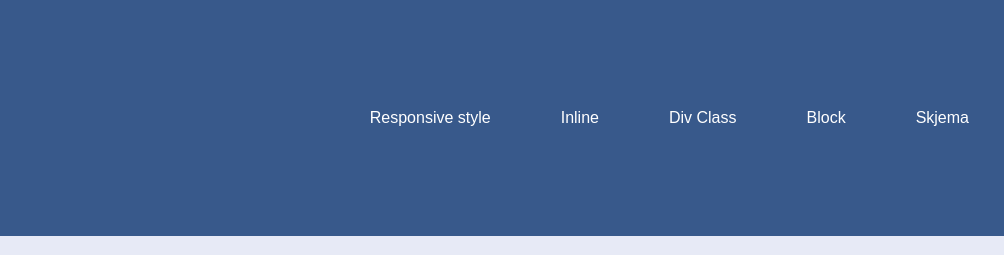
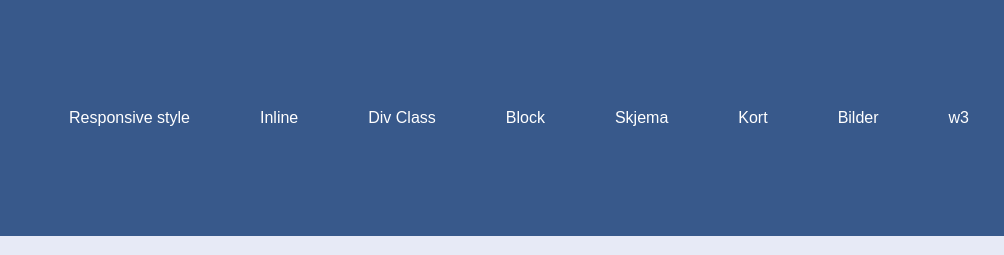
Before and after one commit to solsikke74/Hackaton, a plain HTML site: page Kort.html in a window 1280 px wide. Shown: the top 255 px of the page, 276-1280 px from the left. Drawn offline with Linux system fonts and the light colour scheme.

Commit message:
Update Kort.html

```diff
--- a/Kort.html
+++ b/Kort.html
@@ -11,11 +11,14 @@
     <nav>
         <img src="logo3.png" alt="Avatar" style="width:20%;height:auto;" class="logo">
         <ul>
-            <li><a href="responsive.html" class="menu-li">Responsive style</a></li> <!-- bruker en class for å gjøre hele blokken klikkbar-->
-            <li><a href="inline.html" class="menu-li">Inline</a></li>
-            <li><a href="div_class.html" class="menu-li">Div Class </a></li>
-            <li><a href="block.html" class="menu-li">Block</a></li>
-            <li><a href="fieldset.html" class="menu-li">Skjema</a></li>
+           <li><a href="responsive.html" class="menu-li">Responsive style</a></li> <!-- bruker en class for å gjøre hele blokken klikkbar-->
+        <li><a href="inline.html" class="menu-li">Inline</a></li>
+        <li><a href="div_class.html" class="menu-li">Div Class </a></li>
+        <li><a href="block.html" class="menu-li">Block</a></li>
+        <li><a href="fieldset.html" class="menu-li">Skjema</a></li>
+        <li><a href="Kort.html" class="menu-li">Kort</a></li>
+        <li><a href="images.html" class="menu-li">Bilder</a></li>
+        <li><a href="w3.html" class="menu-li">w3</a></li>
           </ul>
     </nav>
 </header>
```
